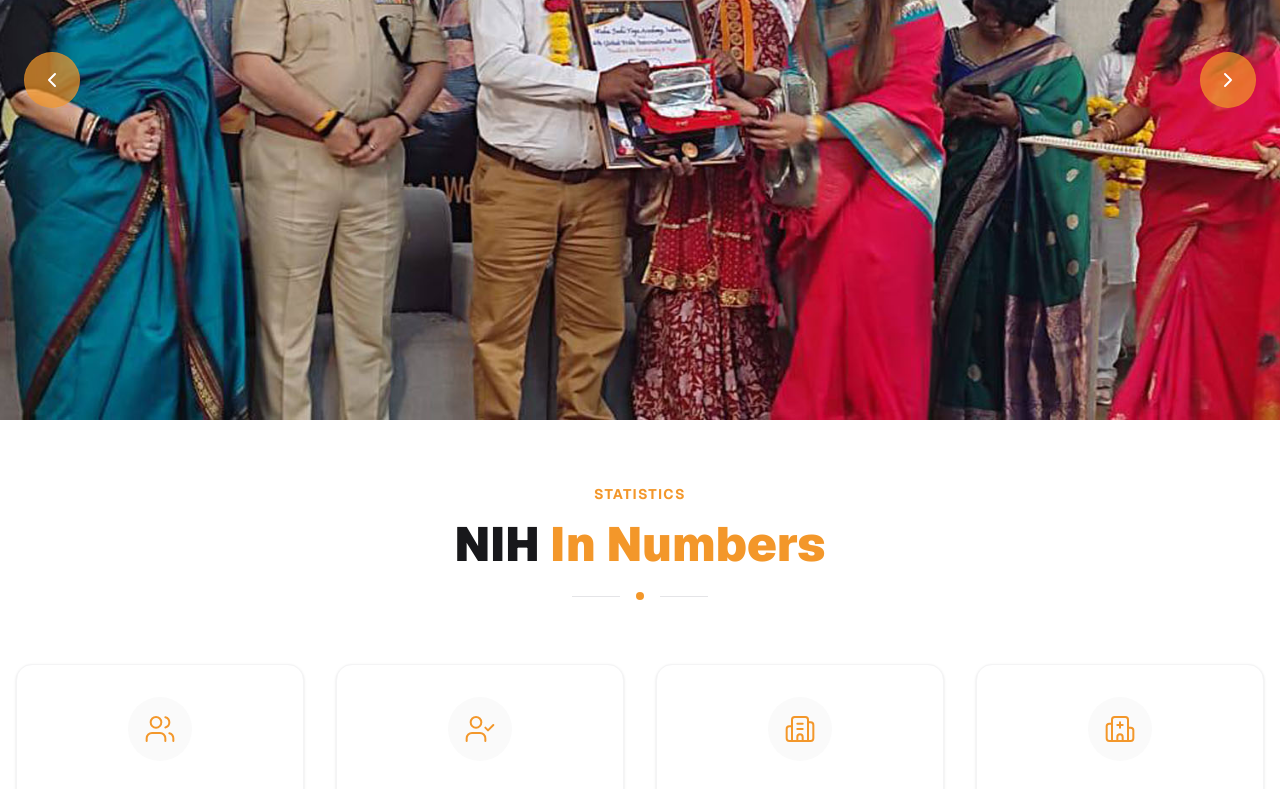
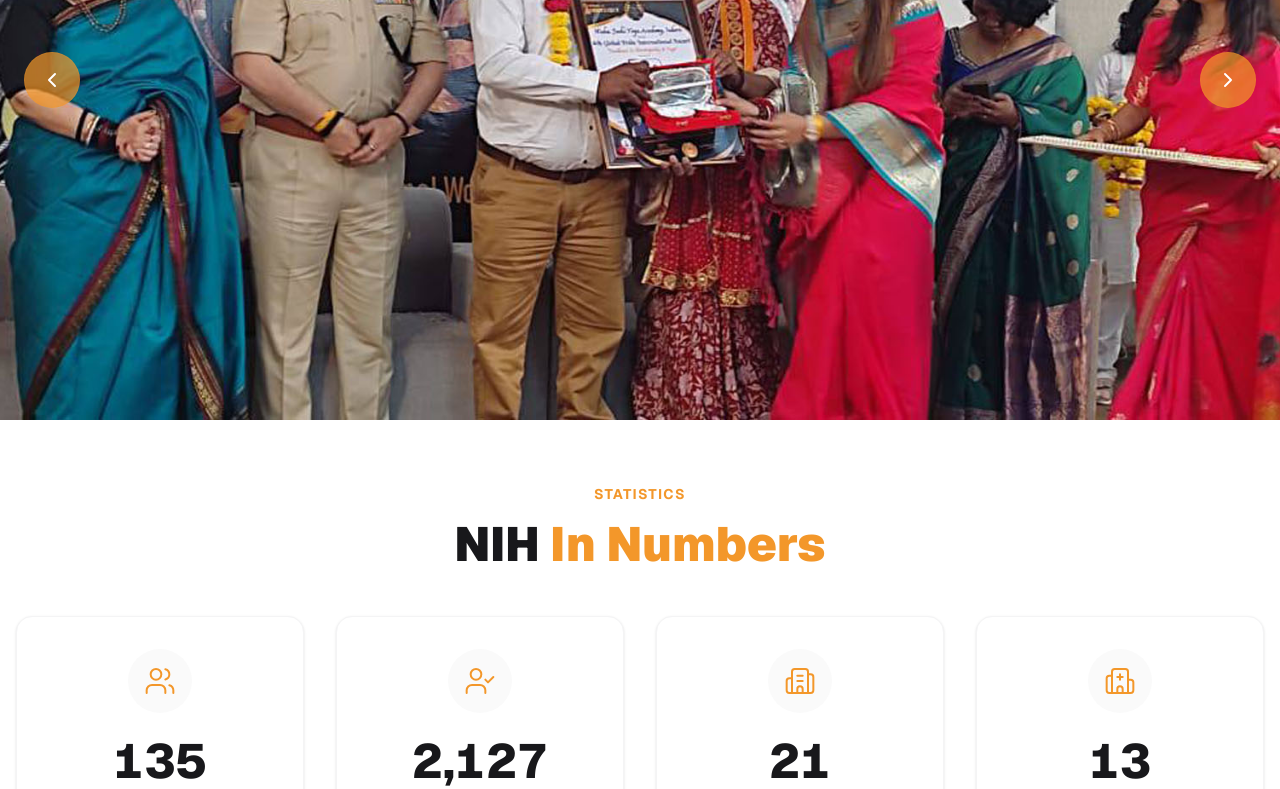
Before and after one commit to armanmishra1000/NIH, a Next.js app: page / in a window 1280 px wide. Shown: the part 376-1165 px from the top of the page. Built offline with nearby package versions, Linux system fonts and the light colour scheme.

Commit message:
feat: add NIHNumbers component to display key organizational statistics using StatCards.

```diff
--- a/src/components/NIHNumbers.tsx
+++ b/src/components/NIHNumbers.tsx
@@ -59,18 +59,13 @@ export default function NIHNumbers() {
     return (
         <section className="sm:py-16 py-12 bg-white overflow-hidden">
             <div className="container mx-auto px-4">
-                <div className="text-center mb-16 px-4">
-                    <h2 className="text-primary font-bold tracking-widest uppercase text-sm mb-4">
+                <div className="text-center mb-12 space-y-4">
+                    <h2 className="text-primary font-bold tracking-widest uppercase text-sm">
                         Statistics
                     </h2>
-                    <h3 className="text-4xl md:text-5xl font-black text-zinc-900 mb-6">
+                    <h3 className="text-4xl md:text-5xl font-black text-zinc-900">
                         NIH <span className="text-primary">In Numbers</span>
                     </h3>
-                    <div className="flex items-center justify-center gap-4">
-                        <div className="h-px w-12 bg-zinc-200" />
-                        <div className="w-2 h-2 rounded-full bg-primary" />
-                        <div className="h-px w-12 bg-zinc-200" />
-                    </div>
                 </div>
 
                 <div className="grid grid-cols-1 sm:grid-cols-2 lg:grid-cols-4 gap-6 md:gap-8">
```
